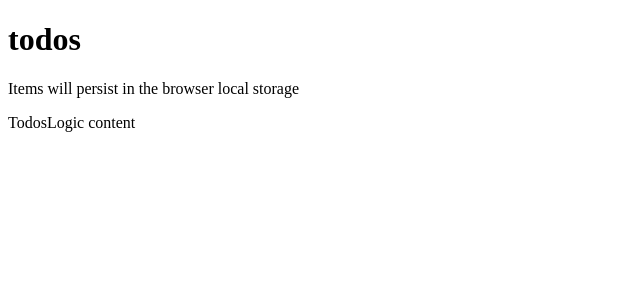
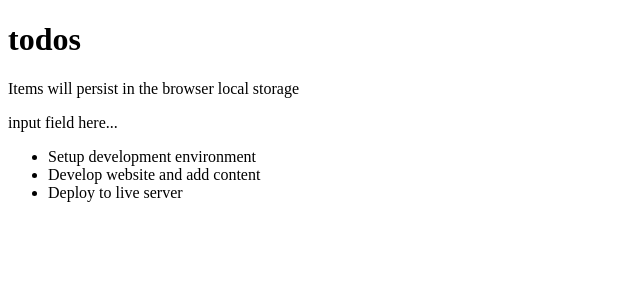
Before and after one commit to mumo-esther/React-todo-App, a React (Vite) app: page / in a window 1280 px wide. Shown: the top 300 px of the page, without its empty margins (0-640 px from the left). Built offline with nearby package versions, Linux system fonts and the light colour scheme.

Commit message:
created todolist UI using props

```diff
--- a/package.json
+++ b/package.json
@@ -10,9 +10,10 @@
     "preview": "vite preview"
   },
   "dependencies": {
+    "@vitejs/plugin-react": "^3.1.0",
+    "prop-types": "^15.8.1",
     "react": "^18.2.0",
     "react-dom": "^18.2.0",
-    "@vitejs/plugin-react": "^3.1.0",
     "vite": "^4.2.0"
   },
   "devDependencies": {
--- a/src/components/Header.jsx
+++ b/src/components/Header.jsx
@@ -1,9 +1,7 @@
-const Header = () => {
-    return (
+const Header = () => (
   <header>
     <h1>todos</h1>
     <p>Items will persist in the browser local storage</p>
   </header>
 );
-  };
 export default Header;
--- a/src/components/InputTodo.jsx
+++ b/src/components/InputTodo.jsx
@@ -0,0 +1,2 @@
+const InputTodo = () => <div>input field here...</div>;
+export default InputTodo;
--- a/src/components/TodoApp.jsx
+++ b/src/components/TodoApp.jsx
@@ -1,12 +1,12 @@
+/*eslint-disable*/
 import Header from '@/components/Header';
 import TodosLogic from '@/components/TodosLogic';
+/* eslint-enable */
 
-const TodoApp = () => {
-  return (
-    <>
-      <Header />
-      <TodosLogic />
-    </>
-  );
-};
+const TodoApp = () => (
+  <>
+    <Header />
+    <TodosLogic />
+  </>
+);
 export default TodoApp;
--- a/src/components/TodoItem.jsx
+++ b/src/components/TodoItem.jsx
@@ -0,0 +1,11 @@
+import PropTypes from 'prop-types';
+
+const TodoItem = ({ itemProp }) => <li>{itemProp.title}</li>;
+
+TodoItem.propTypes = {
+  itemProp: PropTypes.shape({
+    title: PropTypes.string.isRequired,
+  }).isRequired,
+};
+
+export default TodoItem;
--- a/src/components/TodosList.jsx
+++ b/src/components/TodosList.jsx
@@ -0,0 +1,23 @@
+/*eslint-disable*/
+import PropTypes from 'prop-types';
+import TodoItem from '@/components/TodoItem';
+/* eslint-enable */
+
+const TodosList = ({ todosProps }) => (
+  <ul>
+    {todosProps.map((todo) => (
+      <TodoItem key={todo.id} itemProp={todo} />
+    ))}
+  </ul>
+);
+
+TodosList.propTypes = {
+  todosProps: PropTypes.arrayOf(
+    PropTypes.shape({
+      id: PropTypes.number.isRequired,
+      title: PropTypes.string.isRequired,
+      completed: PropTypes.bool.isRequired,
+    }),
+  ).isRequired,
+};
+export default TodosList;
--- a/src/components/TodosLogic.jsx
+++ b/src/components/TodosLogic.jsx
@@ -1,6 +1,31 @@
+/*eslint-disable*/
+import InputTodo from '@/components/InputTodo';
+import TodosList from '@/components/TodosList';
+/* eslint-enable */
+
 const TodosLogic = () => {
-    return (
-      <div>TodosLogic content</div>
-    )
-  }
-  export default TodosLogic;
+  const todos = [
+    {
+      id: 1,
+      title: 'Setup development environment',
+      completed: true,
+    },
+    {
+      id: 2,
+      title: 'Develop website and add content',
+      completed: false,
+    },
+    {
+      id: 3,
+      title: 'Deploy to live server',
+      completed: false,
+    },
+  ];
+  return (
+    <div>
+      <InputTodo />
+      <TodosList todosProps={todos} />
+    </div>
+  );
+};
+export default TodosLogic;
--- a/src/main.jsx
+++ b/src/main.jsx
@@ -1,9 +1,9 @@
 import React from 'react';
 import ReactDOM from 'react-dom/client';
-import TodoApp from '@/components/TodoApp';
+import TodoApp from './components/TodoApp';
 
 ReactDOM.createRoot(document.getElementById('root')).render(
   <React.StrictMode>
-   <TodoApp />
+    <TodoApp />
   </React.StrictMode>,
 );
```
Also changed, not shown: vite.config.js (+4 -4 lines), 1 other file (tests, documents, lock files or other folders). Lines whose indentation alone changed are shown as unchanged.
